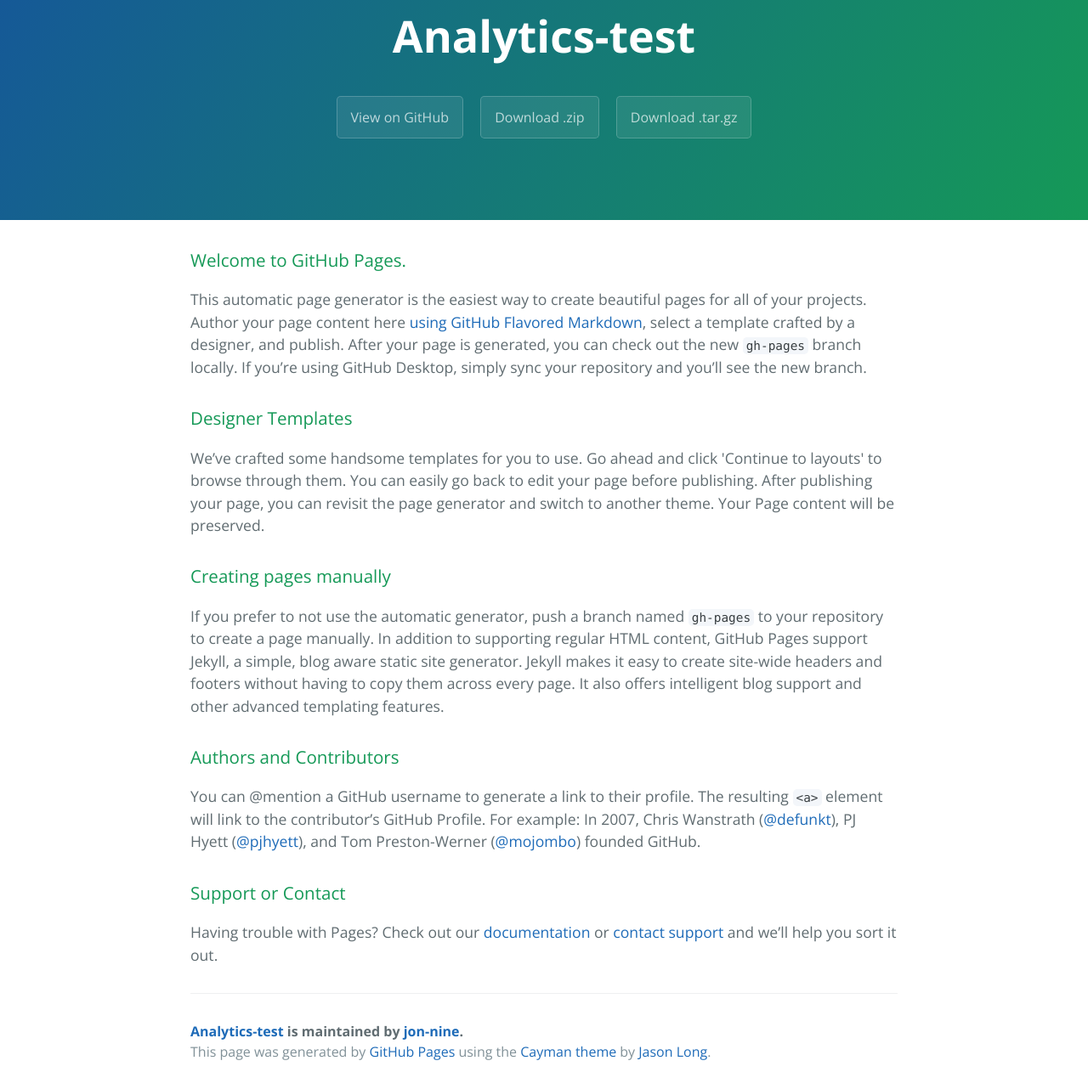
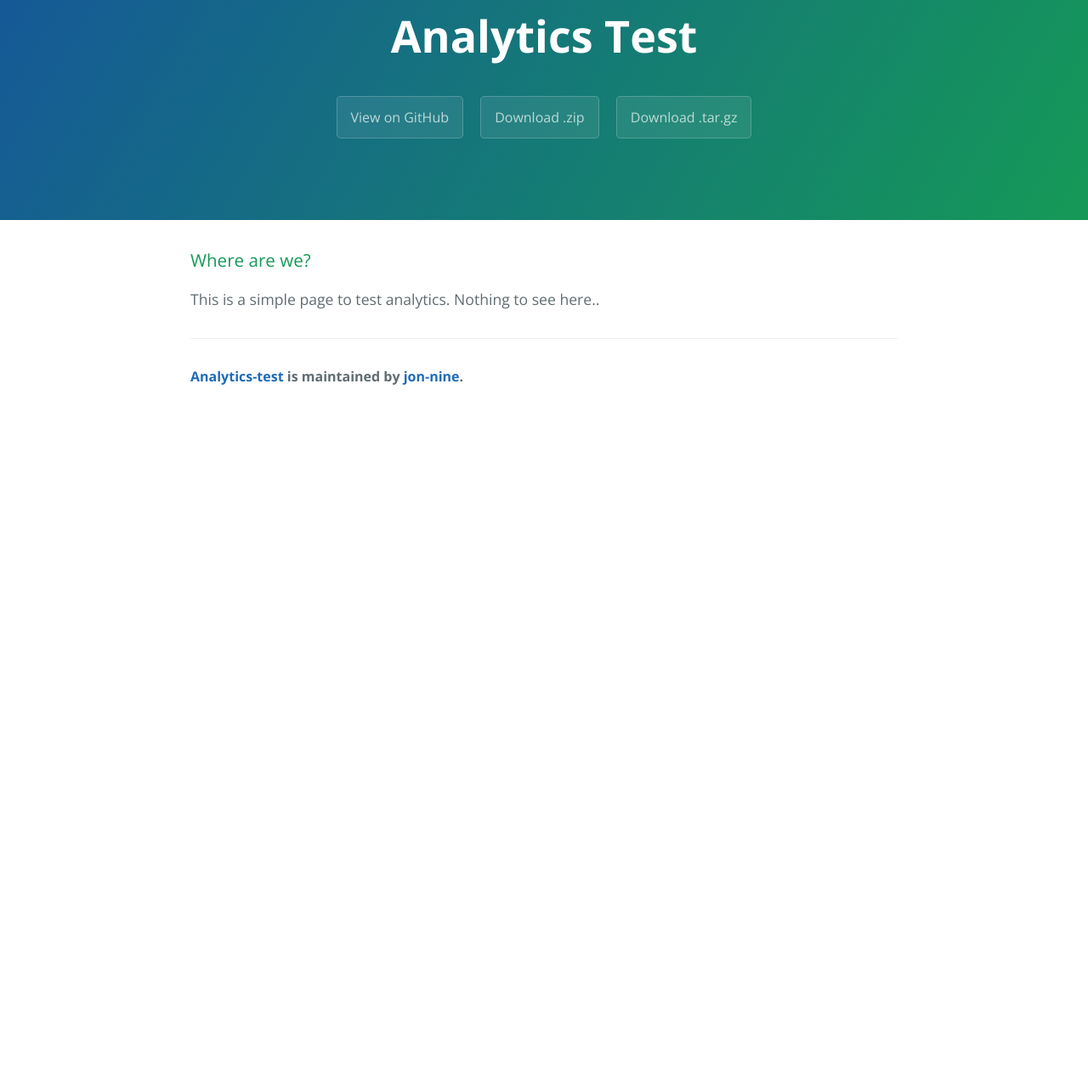
Before and after one commit to jon-nine/analytics-test, a plain HTML site: page index.html in a window 1280 px wide. Shown: the part 77-1359 px from the top of the page at 85% size. After the commit the page ends 800 px from the top, so only its background shows below. Drawn offline with nearby package versions, Linux system fonts and the light colour scheme.

Commit message:
updated layout

```diff
--- a/index.html
+++ b/index.html
@@ -8,10 +8,20 @@
     <link href='https://fonts.googleapis.com/css?family=Open+Sans:400,700' rel='stylesheet' type='text/css'>
     <link rel="stylesheet" type="text/css" href="stylesheets/stylesheet.css" media="screen">
     <link rel="stylesheet" type="text/css" href="stylesheets/github-light.css" media="screen">
+    <script>
+      (function(i,s,o,g,r,a,m){i['GoogleAnalyticsObject']=r;i[r]=i[r]||function(){
+      (i[r].q=i[r].q||[]).push(arguments)},i[r].l=1*new Date();a=s.createElement(o),
+      m=s.getElementsByTagName(o)[0];a.async=1;a.src=g;m.parentNode.insertBefore(a,m)
+      })(window,document,'script','https://www.google-analytics.com/analytics.js','ga');
+
+      ga('create', 'UA-83854043-1', 'auto');
+      ga('send', 'pageview');
+
+    </script>
   </head>
   <body>
     <section class="page-header">
-      <h1 class="project-name">Analytics-test</h1>
+      <h1 class="project-name">Analytics Test</h1>
       <h2 class="project-tagline"></h2>
       <a href="https://github.com/jon-nine/analytics-test" class="btn">View on GitHub</a>
       <a href="https://github.com/jon-nine/analytics-test/zipball/master" class="btn">Download .zip</a>
@@ -19,50 +29,11 @@
     </section>
 
     <section class="main-content">
-      <h3>
-<a id="welcome-to-github-pages" class="anchor" href="#welcome-to-github-pages" aria-hidden="true"><span aria-hidden="true" class="octicon octicon-link"></span></a>Welcome to GitHub Pages.</h3>
-
-<p>This automatic page generator is the easiest way to create beautiful pages for all of your projects. Author your page content here <a href="https://guides.github.com/features/mastering-markdown/">using GitHub Flavored Markdown</a>, select a template crafted by a designer, and publish. After your page is generated, you can check out the new <code>gh-pages</code> branch locally. If you’re using GitHub Desktop, simply sync your repository and you’ll see the new branch.</p>
-
-<h3>
-<a id="designer-templates" class="anchor" href="#designer-templates" aria-hidden="true"><span aria-hidden="true" class="octicon octicon-link"></span></a>Designer Templates</h3>
-
-<p>We’ve crafted some handsome templates for you to use. Go ahead and click 'Continue to layouts' to browse through them. You can easily go back to edit your page before publishing. After publishing your page, you can revisit the page generator and switch to another theme. Your Page content will be preserved.</p>
-
-<h3>
-<a id="creating-pages-manually" class="anchor" href="#creating-pages-manually" aria-hidden="true"><span aria-hidden="true" class="octicon octicon-link"></span></a>Creating pages manually</h3>
-
-<p>If you prefer to not use the automatic generator, push a branch named <code>gh-pages</code> to your repository to create a page manually. In addition to supporting regular HTML content, GitHub Pages support Jekyll, a simple, blog aware static site generator. Jekyll makes it easy to create site-wide headers and footers without having to copy them across every page. It also offers intelligent blog support and other advanced templating features.</p>
-
-<h3>
-<a id="authors-and-contributors" class="anchor" href="#authors-and-contributors" aria-hidden="true"><span aria-hidden="true" class="octicon octicon-link"></span></a>Authors and Contributors</h3>
-
-<p>You can @mention a GitHub username to generate a link to their profile. The resulting <code>&lt;a&gt;</code> element will link to the contributor’s GitHub Profile. For example: In 2007, Chris Wanstrath (<a href="https://github.com/defunkt" class="user-mention">@defunkt</a>), PJ Hyett (<a href="https://github.com/pjhyett" class="user-mention">@pjhyett</a>), and Tom Preston-Werner (<a href="https://github.com/mojombo" class="user-mention">@mojombo</a>) founded GitHub.</p>
-
-<h3>
-<a id="support-or-contact" class="anchor" href="#support-or-contact" aria-hidden="true"><span aria-hidden="true" class="octicon octicon-link"></span></a>Support or Contact</h3>
-
-<p>Having trouble with Pages? Check out our <a href="https://help.github.com/pages">documentation</a> or <a href="https://github.com/contact">contact support</a> and we’ll help you sort it out.</p>
-
+      <h3>Where are we?</h3>
+      <p>This is a simple page to test analytics. Nothing to see here..</p>
       <footer class="site-footer">
         <span class="site-footer-owner"><a href="https://github.com/jon-nine/analytics-test">Analytics-test</a> is maintained by <a href="https://github.com/jon-nine">jon-nine</a>.</span>
-
-        <span class="site-footer-credits">This page was generated by <a href="https://pages.github.com">GitHub Pages</a> using the <a href="https://github.com/jasonlong/cayman-theme">Cayman theme</a> by <a href="https://twitter.com/jasonlong">Jason Long</a>.</span>
       </footer>
-
     </section>
-
-
   </body>
 </html>
-
-<script>
-  (function(i,s,o,g,r,a,m){i['GoogleAnalyticsObject']=r;i[r]=i[r]||function(){
-  (i[r].q=i[r].q||[]).push(arguments)},i[r].l=1*new Date();a=s.createElement(o),
-  m=s.getElementsByTagName(o)[0];a.async=1;a.src=g;m.parentNode.insertBefore(a,m)
-  })(window,document,'script','https://www.google-analytics.com/analytics.js','ga');
-
-  ga('create', 'UA-83854043-1', 'auto');
-  ga('send', 'pageview');
-
-</script>
```
